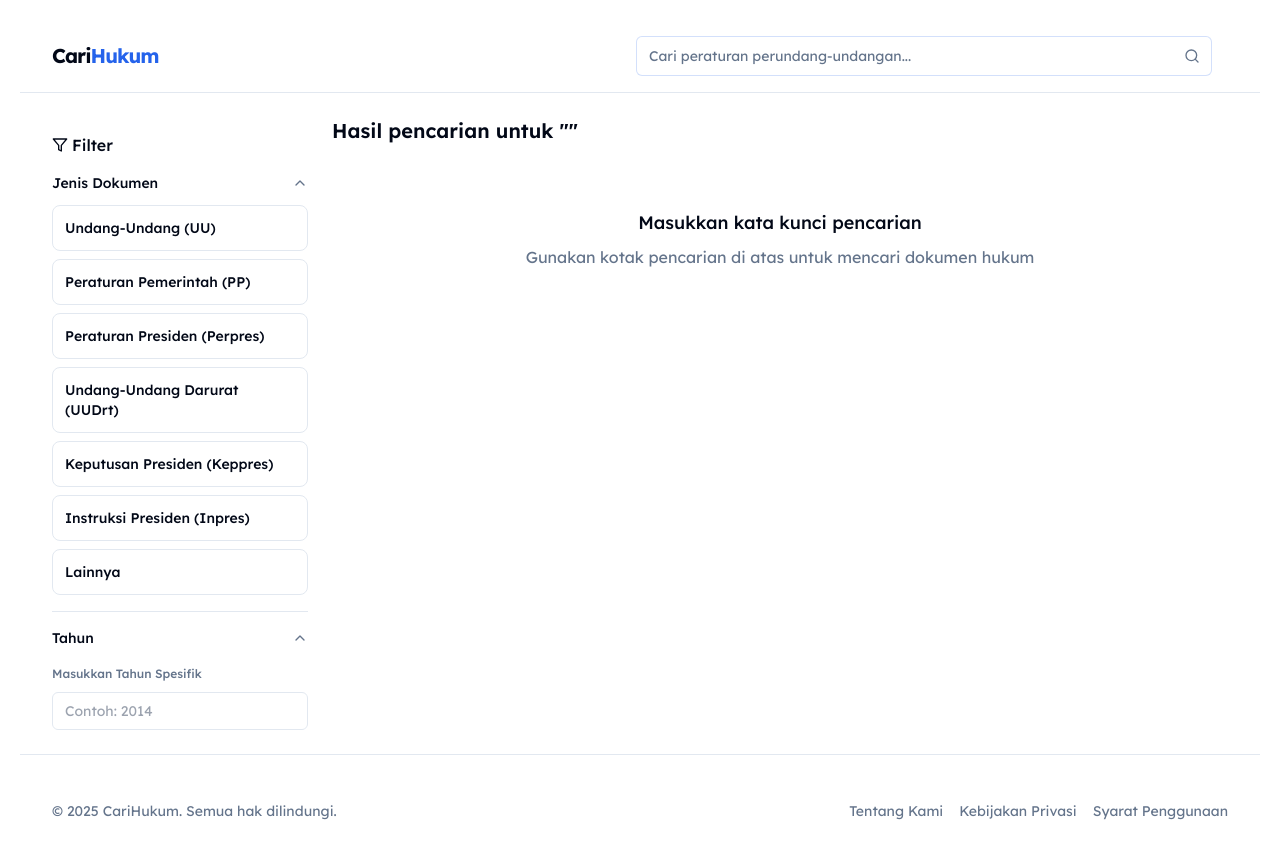
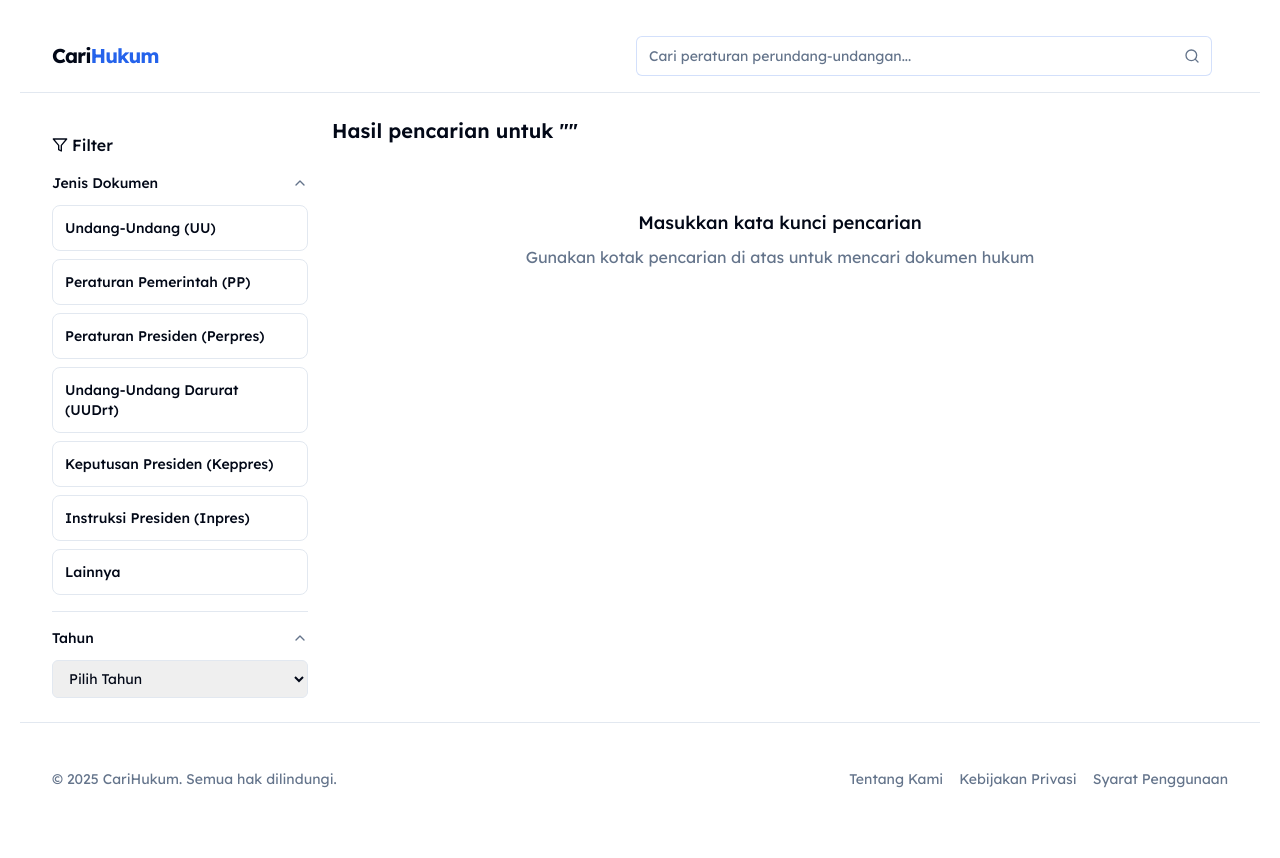
Before and after one commit to ViBE-en-Coding/carihukum, a Next.js app: page /search in a window 1280 px wide. Shown: the top 858 px of the page. Built offline with nearby package versions, Linux system fonts and the light colour scheme.

Commit message:
change filter to dropwodnwn

```diff
--- a/src/components/search-filters.tsx
+++ b/src/components/search-filters.tsx
@@ -24,10 +24,9 @@ const docTypes = [
   { id: 'lainya', label: 'Lainnya' },
 ];
 
-// Generate years from 1800 to current year + 1
-const currentYear = new Date().getFullYear();
-const years = Array.from({ length: currentYear - 1800 + 2 }, (_, i) => {
-  const year = currentYear + 1 - i;
+// Generate years from 1945 to 2025 (in descending order)
+const years = Array.from({ length: 2025 - 1945 + 1 }, (_, i) => {
+  const year = 2025 - i;
   return { id: year.toString(), label: year.toString() };
 });
 
@@ -44,22 +43,9 @@ export function SearchFilters({
   const handleDocTypeChange = (docTypeId: string) => {
     const newDocType = selectedDocType === docTypeId ? '' : docTypeId;
     updateFilters({ docType: newDocType, year: selectedYear });
-  };
-  const handleYearChange = (yearId: string) => {
+  };  const handleYearChange = (yearId: string) => {
     const newYear = selectedYear === yearId ? '' : yearId;
     updateFilters({ docType: selectedDocType, year: newYear });
-  };
-
-  const handleYearInputChange = (value: string) => {
-    // Only update if the value is a valid year or empty
-    if (
-      value === '' ||
-      (!isNaN(Number(value)) &&
-        Number(value) >= 1800 &&
-        Number(value) <= currentYear + 1)
-    ) {
-      updateFilters({ docType: selectedDocType, year: value });
-    }
   };
 
   const updateFilters = ({
@@ -211,36 +197,19 @@ export function SearchFilters({
                         exit={{ height: 0, opacity: 0 }}
                         transition={{ duration: 0.2 }}
                         className="overflow-hidden"
-                      >
-                        <div className="space-y-3 pt-1">
-                          {' '}
-                          {/* Year Input Field */}
-                          <div className="space-y-2">
-                            <label
-                              htmlFor="year-input"
-                              className="text-xs font-medium text-muted-foreground"
-                            >
-                              Masukkan Tahun Spesifik
-                            </label>
-                            <input
-                              id="year-input"
-                              type="number"
-                              min="1800"
-                              max={currentYear + 1}
-                              placeholder="Contoh: 2014"
-                              value={
-                                selectedYear &&
-                                !selectedYear.includes('-') &&
-                                selectedYear !== 'before-1980'
-                                  ? selectedYear
-                                  : ''
-                              }
-                              onChange={(e) =>
-                                handleYearInputChange(e.target.value)
-                              }
-                              className="w-full rounded-md border border-border px-3 py-2 text-sm focus:border-primary focus:outline-none focus:ring-1 focus:ring-primary"
-                            />
-                          </div>
+                      >                        <div className="space-y-2 pt-1">
+                          <select
+                            value={selectedYear}
+                            onChange={(e) => handleYearChange(e.target.value)}
+                            className="w-full rounded-md border border-border px-3 py-2 text-sm focus:border-primary focus:outline-none focus:ring-1 focus:ring-primary"
+                          >
+                            <option value="">Pilih Tahun</option>
+                            {years.map((year) => (
+                              <option key={year.id} value={year.id}>
+                                {year.label}
+                              </option>
+                            ))}
+                          </select>
                         </div>
                       </motion.div>
                     )}
```
